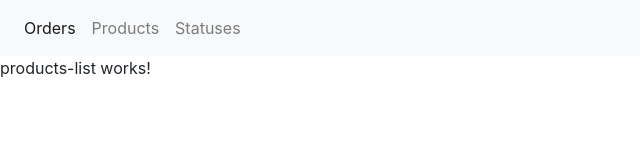
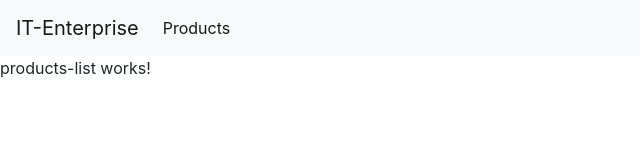
Before and after one commit to anton-tokarchuk-wongapl/OrdersListClient, an Angular app in the folder src/OrdersListClientApp/: page /products-list in a window 1280 px wide. Shown: the top 160 px of the page, without its empty margins (0-640 px from the left). Built offline with nearby package versions, Linux system fonts and the light colour scheme; no server answers.

Commit message:
Change top bar.

```diff
--- a/src/OrdersListClientApp/src/app/app-routing.module.ts
+++ b/src/OrdersListClientApp/src/app/app-routing.module.ts
@@ -3,7 +3,7 @@ import { Routes, RouterModule } from '@angular/router';
 import { ProductsListComponent } from './products-list/products-list.component';
 
 const routes: Routes = [
-  { path: 'products-list', component: ProductsListComponent }
+  { path: 'products-list', component: ProductsListComponent },
 ];
 
 @NgModule({
--- a/src/OrdersListClientApp/src/app/app.module.ts
+++ b/src/OrdersListClientApp/src/app/app.module.ts
@@ -13,7 +13,7 @@ import { HttpClientModule } from '@angular/common/http';
   declarations: [
     AppComponent,
     TopBarComponent,
-    ProductsListComponent
+    ProductsListComponent,
   ],
   imports: [
     NgbModule,
--- a/src/OrdersListClientApp/src/app/products-list/products-list.component.ts
+++ b/src/OrdersListClientApp/src/app/products-list/products-list.component.ts
@@ -15,10 +15,9 @@ export class ProductsListComponent implements OnInit {
   constructor(private productService: ProductsService) { }
 
   ngOnInit() {
-    this.productService.getProducts().subscribe( data => {
+    this.productService.getProducts()
+    .subscribe(data => {
       this.Products = data;
-      console.log(data);
     });
   }
-
 }
--- a/src/OrdersListClientApp/src/app/services/products.service.ts
+++ b/src/OrdersListClientApp/src/app/services/products.service.ts
@@ -1,19 +1,20 @@
 import { Injectable, OnInit } from '@angular/core';
-import  {HttpClient } from '@angular/common/http';
+import  {HttpClient, HttpResponse } from '@angular/common/http';
 import { ProductModel } from '../models/product.model';
 import { Observable } from 'rxjs';
 
 @Injectable()
-export class ProductsService implements OnInit
+export class ProductsService
 {
-    public Products: ProductModel[];
+    Products: ProductModel[] = [];
 
     constructor(private httpClient: HttpClient) { }
 
     getProducts() : Observable<ProductModel[]> {
-        console.log("hi from log");
         return this.httpClient.get<ProductModel[]>('api/products');
     }
 
-    ngOnInit() {}
+    getProductById(id: number) : Observable<ProductModel> {
+        return this.httpClient.get<ProductModel>('api/products/' + id);
+    }
 }
--- a/src/OrdersListClientApp/src/app/top-bar/top-bar.component.html
+++ b/src/OrdersListClientApp/src/app/top-bar/top-bar.component.html
@@ -1,17 +1,12 @@
 <nav class="navbar navbar-expand-lg navbar-light bg-light">
+  <a class="navbar-brand" href="">IT-Enterprise</a>
   <button class="navbar-toggler" type="button" data-toggle="collapse" data-target="#navbarNav" aria-controls="navbarNav" aria-expanded="false" aria-label="Toggle navigation">
     <span class="navbar-toggler-icon"></span>
   </button>
   <div class="collapse navbar-collapse" id="navbarNav">
     <ul class="navbar-nav">
       <li class="nav-item active">
-          <a class="nav-link" href="#">Orders <span class="sr-only">(current)</span></a>
-        </li>
-        <li class="nav-item">
-          <a [routerLink]="['/products-list']" class="nav-link"  routerLinkActive="router-link-active">Products</a>
-        </li>
-        <li class="nav-item">
-          <a class="nav-link" href="#">Statuses</a>
+        <a class="nav-link" routerLink="products-list" routerLinkActive="active">Products</a>
       </li>
     </ul>
   </div>
```
Also changed, not shown: src/OrdersListClientApp/src/app/app.component.html (line endings or trailing spaces). Lines whose indentation alone changed are shown as unchanged.
